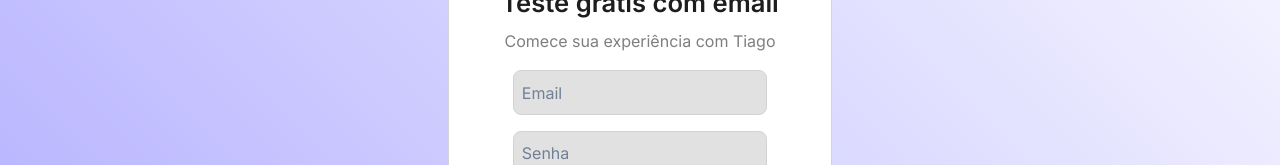
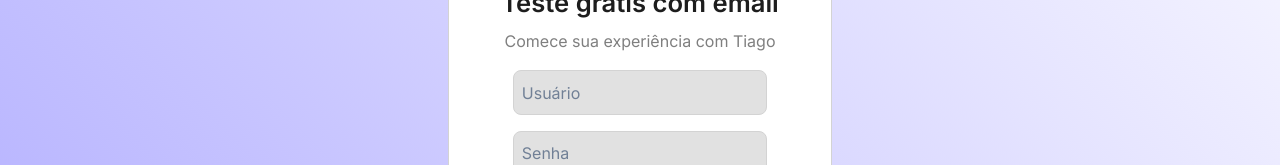
Before and after one commit to System-Apollo/t.ia.go_front, a React (Create React App) app: page /teste-gratis in a window 1280 px wide. Shown: the part 331-496 px from the top of the page. Built offline with nearby package versions, Linux system fonts and the light colour scheme; no server answers.

Commit message:
refat: updated testeGratis

```diff
--- a/src/pages/TesteGratis.jsx
+++ b/src/pages/TesteGratis.jsx
@@ -2,7 +2,7 @@ import React, { useState } from 'react';
 import '../styles/TesteGratis.css';
 import Logo from '../Assets/TiagoLogo.png'
 import { useNavigate } from 'react-router-dom';
-import { apiLogin } from '../utils/PostLogin';
+import apiLogin from '../utils/PostLogin';
 
 const TesteGratis = () => {
     const [username, setUsername] = useState('');
@@ -21,6 +21,7 @@ const TesteGratis = () => {
         try{
             const res = await apiLogin.Login(credentials);
             console.log('Login bem-sucedido', res.data);
+            localStorage.setItem("token", res.data.tokens.access_token);
             navigate('/ia');
         } catch(error) {
             setError('Error ao fazer login. Verifique suas credenciais.');
@@ -37,11 +38,24 @@ const TesteGratis = () => {
                     <p className='login-text'>Comece sua experiência com Tiago</p>
                 </div>
                 <form className='form' onSubmit={handleSubmit}>
-                    {/* <label>Email:</label> */}
-                    <input className="input" type="email" placeholder="Email" />
-                    {/* <label>Senha:</label> */}
-                    <input className="input" type="password" placeholder="Senha" />
+
+                    <input
+                     className="input"
+                     type="text"
+                     placeholder="Usuário"
+                     value={username}
+                     onChange={(e) => setUsername(e.target.value)} />
+
+                    <input
+                     className="input"
+                     type="password"
+                     placeholder="Senha"
+                     value={password}
+                     onChange={(e) => setPassword(e.target.value)}
+                    />
+
                     <button className="button" type="submit">Iniciar Teste</button>
+
                 </form>
                 {error && <p className='error-message'>{error}</p>}
             </div>
```
